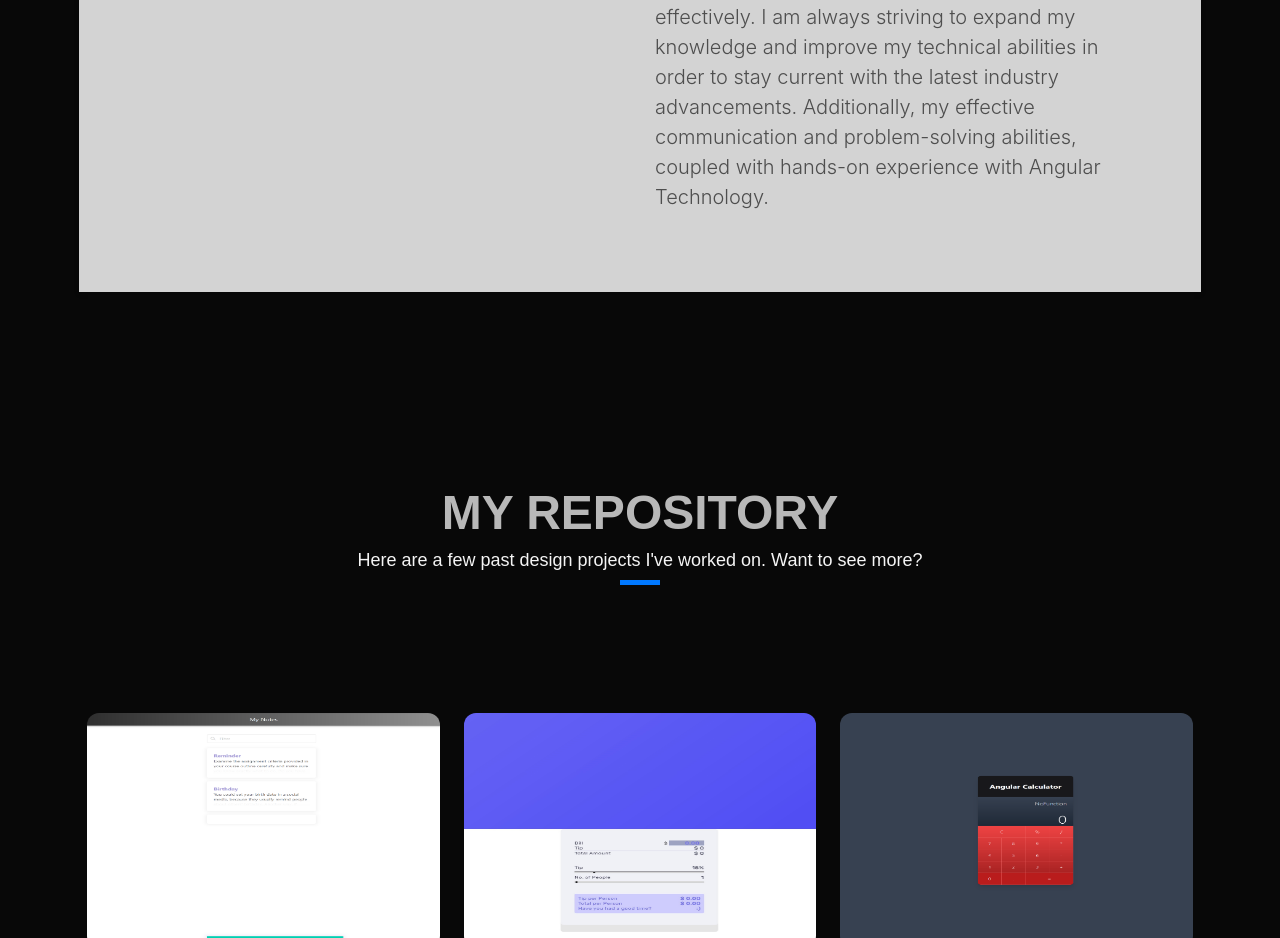
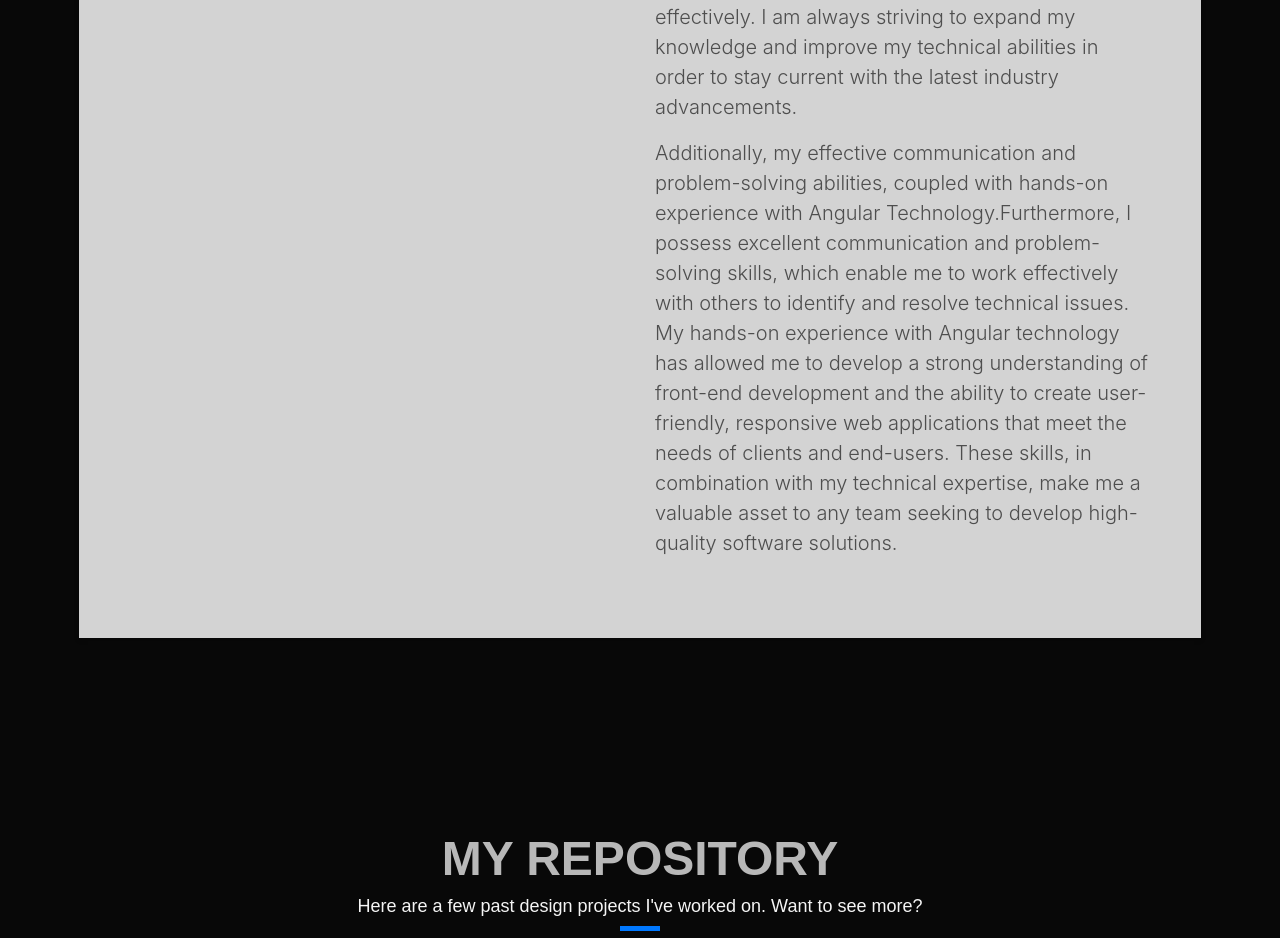
Before and after one commit to DionBalt/DionBalt.github.io, a plain HTML site: page index.html in a window 1280 px wide. Shown: the part 1240-2178 px from the top of the page. Drawn offline with Linux system fonts and the light colour scheme; files whose address does not match are found by name.

Commit message:
Update index.html

```diff
--- a/index.html
+++ b/index.html
@@ -109,10 +109,21 @@
                     has honed my ability to design, implement and debug software
                     applications effectively. I am always striving to expand my
                     knowledge and improve my technical abilities in order to stay
-                    current with the latest industry advancements. Additionally, my
+                    current with the latest industry advancements.
+                   </p>
+                   <p class="lead">
+                    Additionally, my
                     effective communication and problem-solving abilities, coupled with
-                    hands-on experience with Angular Technology.
-                  </p>
+                    hands-on experience with Angular Technology.Furthermore, I possess
+                    excellent communication and problem-solving skills, which enable me
+                    to work effectively with others to identify and resolve technical issues.
+                    My hands-on experience with Angular technology has allowed me to develop
+                    a strong understanding of front-end development and the ability to create
+                    user-friendly, responsive web applications that meet the needs of clients
+                    and end-users. These skills, in combination with my technical expertise,
+                    make me a valuable asset to any team seeking to develop high-quality
+                    software solutions.
+                   </p>
                 </div>
               </div>
             </div>
```
